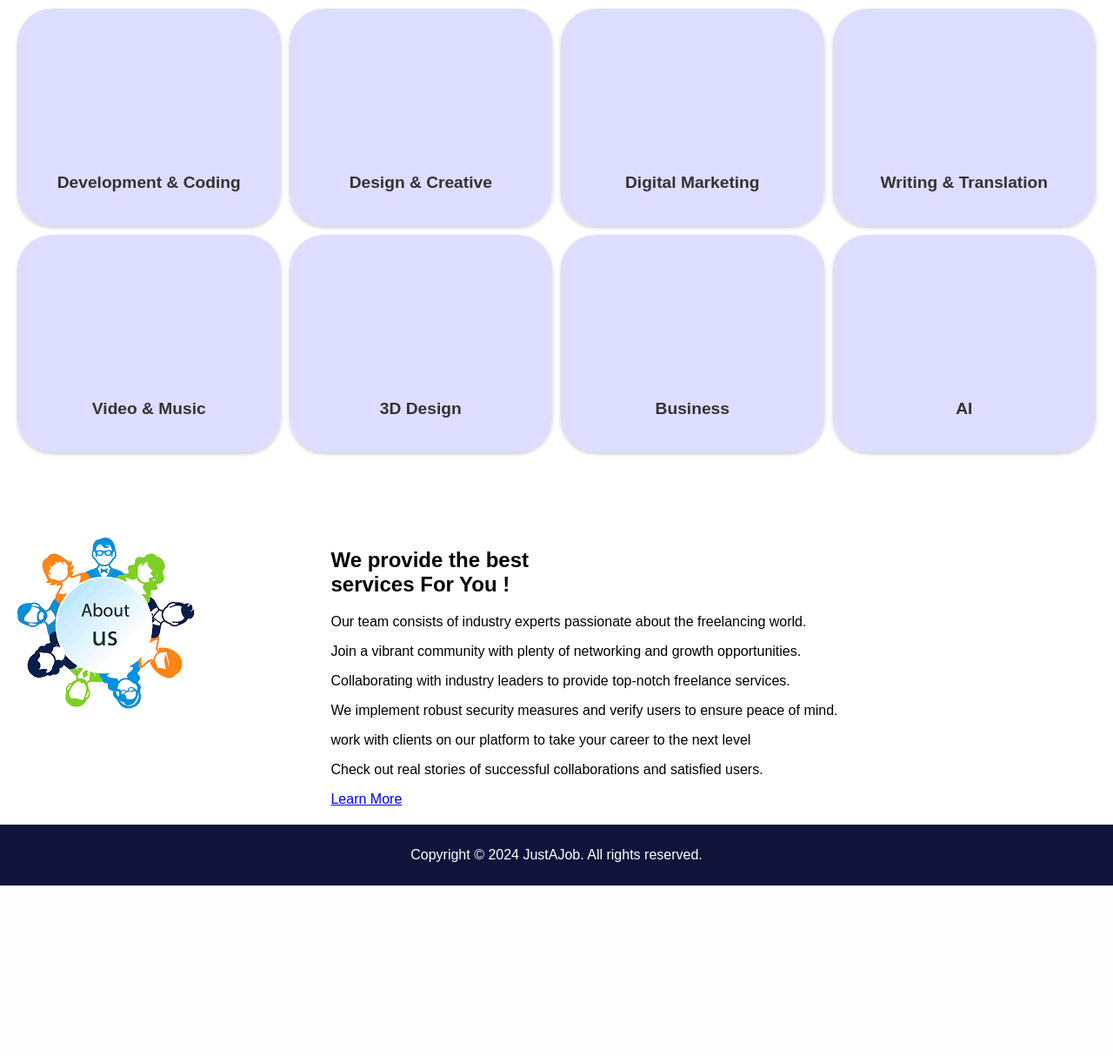
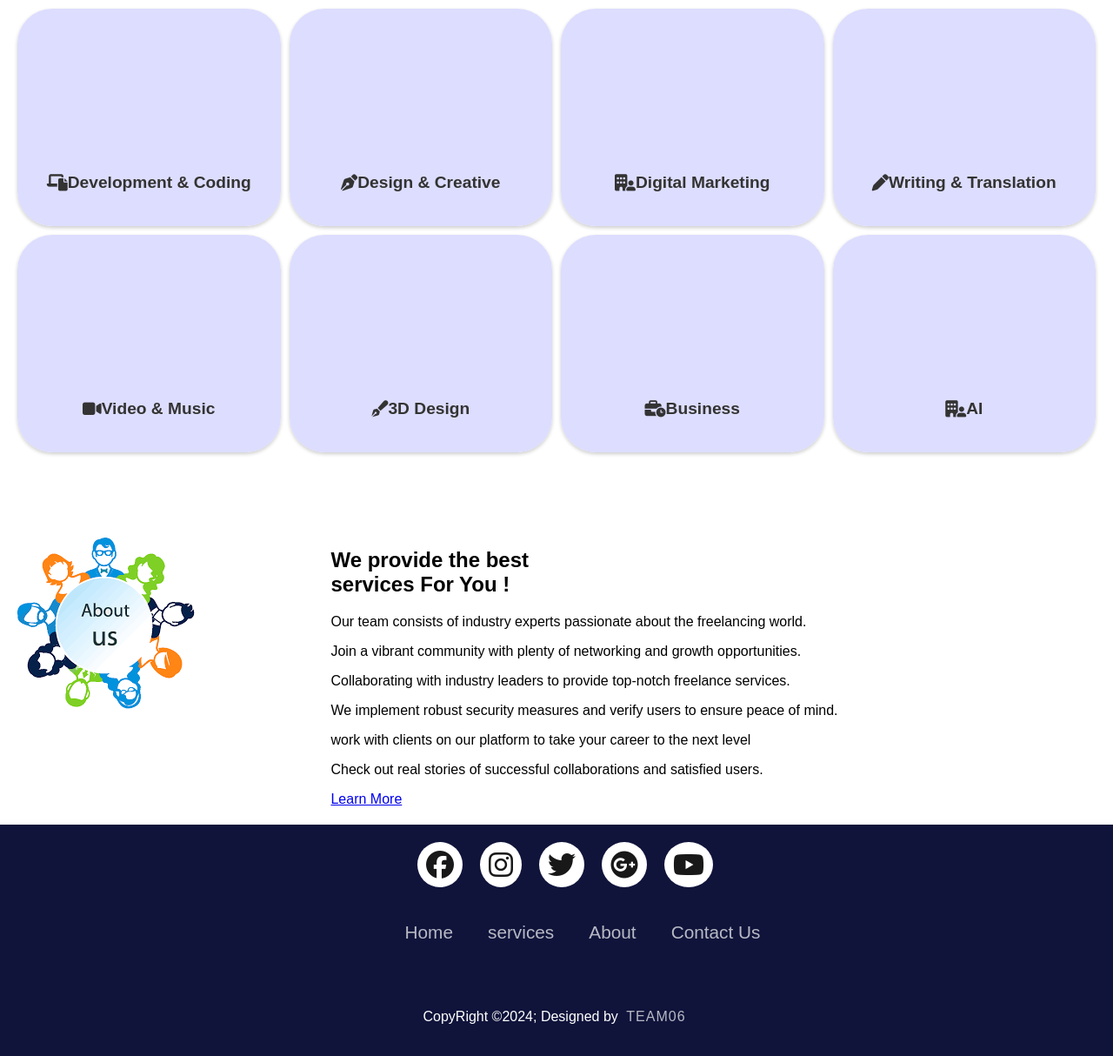
Before and after one commit to yhsunny176/CSE327-Project, a Django app: page / in a window 1280 px wide. Shown: the part 514-1728 px from the top of the page at 87% size. Before the commit the page ends 1532 px from the top, so only its background shows below. Run offline with Django 5.2, Linux system fonts and the light colour scheme.

Commit message:
Updated
-Footer section

```diff
--- a/freelance_webpage/static/freelance_webpage/CSS/styles.css
+++ b/freelance_webpage/static/freelance_webpage/CSS/styles.css
@@ -5,7 +5,6 @@ body, html {
     font-family: Arial, sans-serif;
     background-color: #ffffff; /* General background color for the body */
 }
-
 header {
     background-image: url("../Images/home_bg.png");
     background-repeat: no-repeat;
@@ -36,12 +35,10 @@ img{
 img {
     margin-left: 40px;
 }
-
 nav {
     flex-grow: 1;
     text-align: center;
 }
-
 nav ul {
     list-style: none;
     padding: 0;
@@ -49,11 +46,9 @@ nav ul {
     display: flex;
     justify-content: center;
 }
-
 nav ul li {
     margin: 0 20px;
 }
-
 nav ul li a, .login-container button.login{
     color: white;
     text-decoration: none;
@@ -65,8 +60,7 @@ nav ul li a, .login-container button.login{
     cursor: pointer;
     background: none;
 }
-
-
+/*about part*/
 .about{
     background-image: url("../Images/about_us.png");
     background-repeat: no-repeat;
@@ -92,7 +86,6 @@ nav ul li a, .login-container button.login{
     font-size: 18px;
     margin-right: 20px;
 }
-
 .login-container button.login:hover {
     border-bottom: 1px solid white; /* Adds an underline on hover, similar to menu items */
 }
@@ -134,7 +127,6 @@ nav ul li a:hover {
     max-width: 50%;
     font-family: serif
 }
-
 input[type="text"] {
     width: 100%;
     padding: 10px;
@@ -145,9 +137,6 @@ input[type="text"] {
     color: #333;
     background-color: #fff; /
 }
-
-
-
 /*MAIN BODY*/
 
 main {
@@ -187,22 +176,89 @@ section#services ul li {
     justify-content: center;
     align-items: center;
 }
-
 section#services ul li:hover{
     transform: translateY(-10px);
     transition: .4s;
 }
+/*Footer part*/
+footer{
+    background-color: #10143b;
+}
+.footerContainer{
+ width: 100%;
+ padding: 10px 10px 10px;
+}
+.socialicons{
+    display: flex;
+    justify-content: center;
+}
 
+.socialicons a {
+    text-decoration: none;
+    padding: 10px;
+    background-color: white;
+    margin: 10px;
+    border-radius: 50%;
+}
+.socialicons a i{
+    font-size: 2em;
+    color: black;
+    opacity: 0.9;
+}
+/* Hover Effects On Social medial Icons*/
+.socialicons a:hover{
+    background-color: #111;
+    transition: 0.5s;
+}
+.socialicons a:hover i{
+    color: white;
+    transition: 0.5s;
+}
+.footerNav{
+    margin: 30px 0;
+}
+.footerNav ul{
+    display: flex;
+    justify-content: center;
+    list-style-type: none;
+}
+.footerNav ul li a{
+    color: white;
+    margin: 20px;
+    text-decoration: none;
+    font-size: 1.3em;
+    opacity: 0.7;
+    transition: 0.5s;
+}
+.footerNav ul li a:hover{
+    opacity: 1;
+    color: red;
+}
+.footerBottom{
+    background-color: #10143b;
+    padding: 20px;
+    text-align: center;
+}
+.footerBottom p{
+    color: white;
+}
+.designer{
+    opacity: 0.7;
+    text-transform: uppercase;
+    letter-spacing: 1px;
+    font-weight: 400;
+    margin:  0px 5px;
+}
+@media (max-width: 700px){
+    .footerNav ul{
+        flex-direction: column;
+    }
+    .footerNav ul li{
+        width: 100%;
+        text-align: center;
+        margin: 10px;
+    }
+}
 section {
     margin-bottom: 20px;
 }
-
-footer {
-    text-align: center;
-    padding: 10px 0;
-    background-color: #10143b;
-    color: white;
-    position: relative;
-    bottom: 0;
-    width: 100%;
-}
--- a/freelance_webpage/templates/index.html
+++ b/freelance_webpage/templates/index.html
@@ -6,7 +6,8 @@
     <title>JustaJob</title>
     {% load static %}
     <link rel="stylesheet" href="{% static 'freelance_webpage/CSS/styles.css' %}">
-</head>
+    <link rel="stylesheet" href="https://cdnjs.cloudflare.com/ajax/libs/font-awesome/6.5.2/css/all.min.css" integrity="sha512-SnH5WK+bZxgPHs44uWIX+LLJAJ9/2PkPKZ5QiAj6Ta86w+fsb2TkcmfRyVX3pBnMFcV7oQPJkl9QevSCWr3W6A==" crossorigin="anonymous" referrerpolicy="no-referrer" />
+  </head>
 <body>
     <header>
         <div class="header-top">
@@ -46,33 +47,30 @@
         </div>
         <div class="bottom-header">
             <p>Tap into expert talent, no matter where you are get your tasks done remotely!</p>
-            <input type="text" placeholder="What are you looking for?" class="header-input">
+            <input type="text" placeholder="What are you looking for? " class="header-input">
         </div>
     </header>
-
-
     <main>
+        <!--Home Part-->
         <section id="home">
             <h2>Hire Experts Based on Category</h2>
             <h4>Find experts from 10+ skills</h4>
         </section>
+        <!--Services Part-->
         <section id="services">
           <ul>
-                <li>Development & Coding</li>
-                <li>Design & Creative</li>
-                <li>Digital Marketing</li>
-                <li>Writing & Translation</li>
-                <li>Video & Music</li>
-                <li>3D Design</li>
-                <li>Business</li>
-                <li>AI</li>
+                <li><i class="fa-solid fa-laptop-file"></i> Development & Coding</li>
+                <li> <i class="fa-solid fa-pen-nib"></i>Design & Creative</li>
+                <li><i class="fa-solid fa-building-user"></i>Digital Marketing</li>
+                <li> <i class="fa-solid fa-pen"></i>Writing & Translation</li>
+                <li><i class="fa-solid fa-video"></i>Video & Music</li>
+                <li><i class="fa-sharp fa-solid fa-pen-fancy"></i>3D Design</li>
+                <li><i class="fa-solid fa-business-time"></i>Business</li>
+                <li><i class="fa-solid fa-building-user"></i>AI</li>
             </ul>
         </section>
-
     </main>
-
-     <!--About-->
-
+     <!--About Part-->
      <section class="about container"= id ="about">
         <div class ="about-Images">
             <Images src="Images/about_us.png" alt="project 1">
@@ -89,10 +87,29 @@
                 <a href="#" class="btn">Learn More</a>
                 </div>
             </section>
-
+    <!--Footer part-->
     <footer>
-        <p>Copyright © 2024 JustAJob. All rights reserved.</p>
-    </footer>
+    <div class="footerContainer">
+        <div class="socialicons">
+            <a href=""><i class="fa-brands fa-facebook"></i></a>
+            <a href=""><i class="fa-brands fa-instagram"></i></a>
+            <a href=""><i class="fa-brands fa-twitter"></i></a>
+            <a href=""><i class="fa-brands fa-google-plus"></i></a>
+            <a href=""><i class="fa-brands fa-youtube"></i></a>
+        </div>
+        <div class="footerNav">
+            <ul>
+                <li><a href="">Home</a></li>
+                <li><a href="">services</a></li>
+                <li><a href="">About</a></li>
+                <li><a href="">Contact Us</a></li>
+            </ul>
+        </div>
+    </div>
+    <div class="footerBottom">
+        <p>CopyRight &copy;2024; Designed by <span class="designer">Team06</span></p>
+    </div>
+</footer>
     <script>
         function login() {
             // Placeholder for login functionality
```
